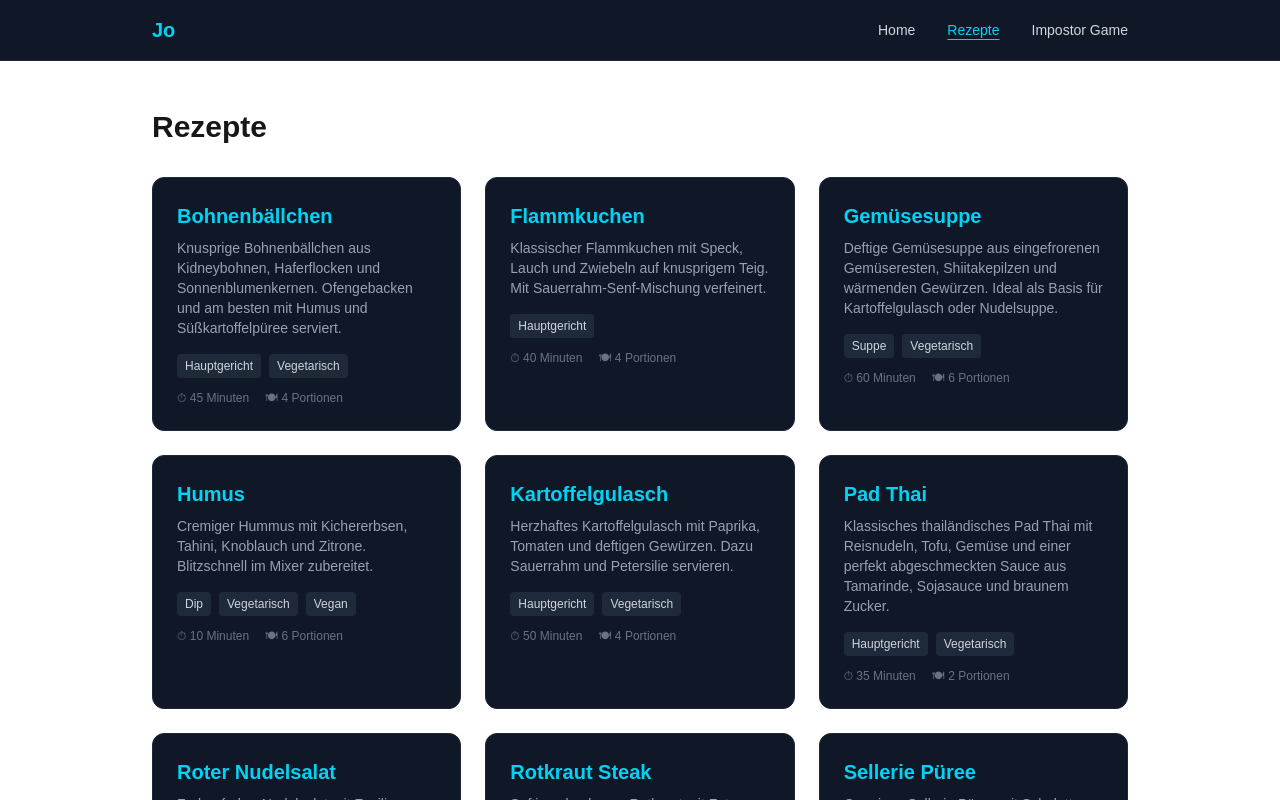
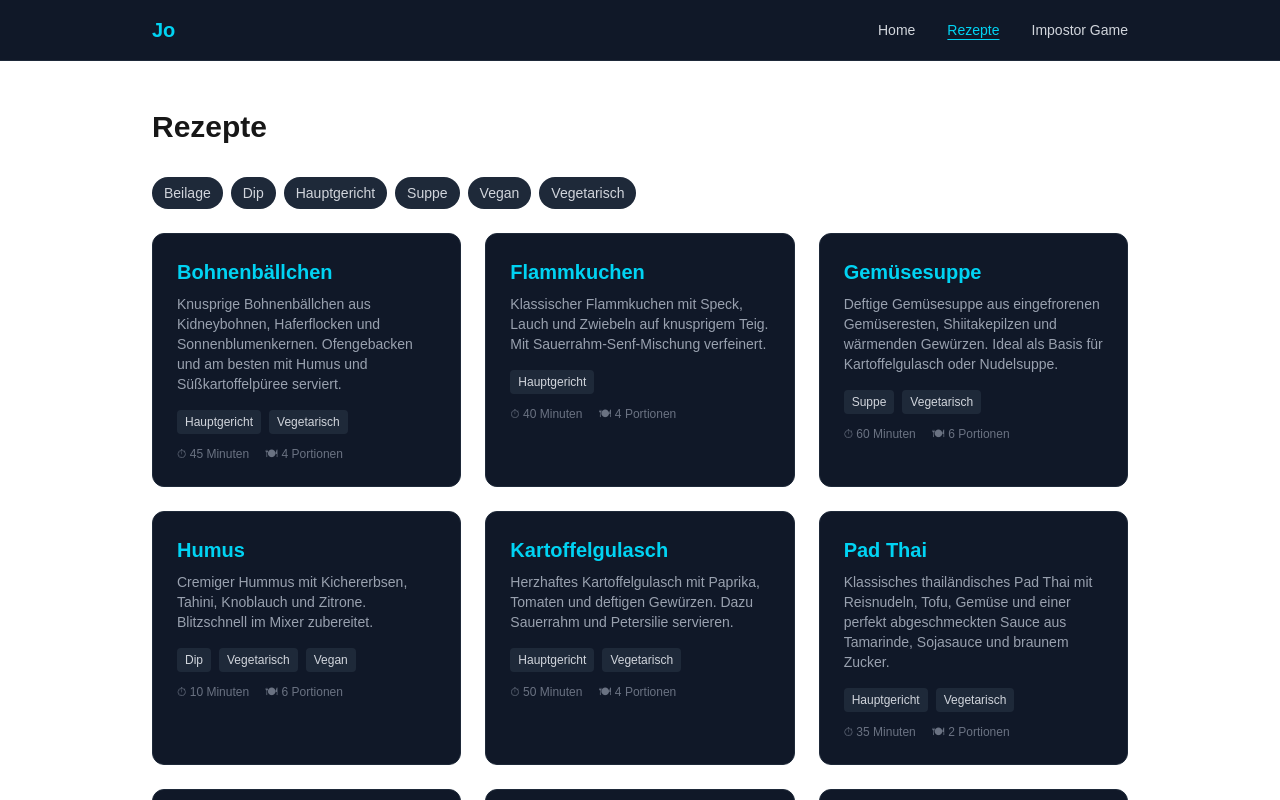
Before and after one commit to bot-jo/markus, a Next.js app: page /markus/rezepte in a window 1280 px wide. Shown: the top 800 px of the page. Built offline with nearby package versions, Linux system fonts and the light colour scheme.

Commit message:
feat(rezepte): add tag filtering for recipe listing [US-020, US-021, US-022]

```diff
--- a/app/rezepte/page.tsx
+++ b/app/rezepte/page.tsx
@@ -1,7 +1,7 @@
-import Link from 'next/link';
 import fs from 'fs';
 import path from 'path';
 import matter from 'gray-matter';
+import RecipeList from '@/components/RecipeList';
 
 const recipesDirectory = path.join(process.cwd(), 'content/rezepte');
 
@@ -54,35 +54,14 @@ export default function RezeptePage() {
     );
   }
 
+  const allTags = Array.from(
+    new Set(recipes.flatMap((r) => r.tags))
+  ).sort();
+
   return (
     <div>
       <h1 className="text-3xl font-bold mb-8">Rezepte</h1>
-      <div className="grid grid-cols-1 md:grid-cols-2 lg:grid-cols-3 gap-6">
-        {recipes.map((recipe) => (
-          <Link
-            key={recipe.slug}
-            href={`/rezepte/${recipe.slug}`}
-            className="bg-gray-900 border border-gray-800 rounded-xl p-6 hover:border-cyan-500/50 transition-colors block"
-          >
-            <h2 className="text-xl font-semibold text-cyan-400 mb-2">{recipe.title}</h2>
-            <p className="text-gray-400 text-sm mb-4">{recipe.description}</p>
-            <div className="flex flex-wrap gap-2 mb-3">
-              {recipe.tags.map((tag) => (
-                <span
-                  key={tag}
-                  className="text-xs bg-gray-800 text-gray-300 px-2 py-1 rounded"
-                >
-                  {tag}
-                </span>
-              ))}
-            </div>
-            <div className="text-xs text-gray-500 flex gap-4">
-              <span>⏱ {recipe.prepTime}</span>
-              <span>🍽 {recipe.servings} Portionen</span>
-            </div>
-          </Link>
-        ))}
-      </div>
+      <RecipeList recipes={recipes} allTags={allTags} />
     </div>
   );
 }
--- /dev/null
+++ b/components/RecipeList.tsx
@@ -0,0 +1,129 @@
+'use client';
+
+import { useSearchParams, useRouter } from 'next/navigation';
+import Link from 'next/link';
+
+interface RecipeMeta {
+  slug: string;
+  title: string;
+  description: string;
+  date: string;
+  servings: number;
+  prepTime: string;
+  tags: string[];
+}
+
+interface RecipeListProps {
+  recipes: RecipeMeta[];
+  allTags: string[];
+}
+
+export default function RecipeList({ recipes, allTags }: RecipeListProps) {
+  const searchParams = useSearchParams();
+  const router = useRouter();
+  const activeTag = searchParams.get('tag') || '';
+
+  const filteredRecipes = activeTag
+    ? recipes.filter((r) => r.tags.includes(activeTag))
+    : recipes;
+
+  const handleTagClick = (tag: string) => {
+    const params = new URLSearchParams(searchParams.toString());
+    if (activeTag === tag) {
+      params.delete('tag');
+    } else {
+      params.set('tag', tag);
+    }
+    const query = params.toString();
+    router.push(`/rezepte${query ? `?${query}` : ''}`);
+  };
+
+  const handleClearFilter = () => {
+    router.push('/rezepte');
+  };
+
+  return (
+    <div>
+      {/* Tag Filter Pills */}
+      {allTags.length > 0 && (
+        <div className="flex flex-wrap gap-2 mb-6">
+          {allTags.map((tag) => {
+            const isActive = activeTag === tag;
+            return (
+              <button
+                key={tag}
+                onClick={() => handleTagClick(tag)}
+                className={`text-sm px-3 py-1.5 rounded-full transition-colors ${
+                  isActive
+                    ? 'bg-cyan-500 text-black font-medium'
+                    : 'bg-gray-800 text-gray-300 hover:bg-gray-700 hover:text-white'
+                }`}
+              >
+                {tag}
+              </button>
+            );
+          })}
+        </div>
+      )}
+
+      {/* Active Filter Indicator */}
+      {activeTag && (
+        <div className="flex items-center gap-3 mb-6 text-sm">
+          <span className="text-gray-400">
+            Rezepte mit Tag: <span className="text-cyan-400 font-medium">{activeTag}</span>
+          </span>
+          <button
+            onClick={handleClearFilter}
+            className="text-cyan-400 hover:text-cyan-300 hover:underline"
+          >
+            Alle Rezepte anzeigen →
+          </button>
+        </div>
+      )}
+
+      {/* Recipe Grid */}
+      {filteredRecipes.length === 0 ? (
+        <div className="text-center py-16">
+          <p className="text-gray-400 text-lg">
+            Keine Rezepte mit dem Tag &quot;{activeTag}&quot; gefunden.
+          </p>
+        </div>
+      ) : (
+        <div className="grid grid-cols-1 md:grid-cols-2 lg:grid-cols-3 gap-6">
+          {filteredRecipes.map((recipe) => (
+            <Link
+              key={recipe.slug}
+              href={`/rezepte/${recipe.slug}`}
+              className="bg-gray-900 border border-gray-800 rounded-xl p-6 hover:border-cyan-500/50 transition-colors block"
+            >
+              <h2 className="text-xl font-semibold text-cyan-400 mb-2">{recipe.title}</h2>
+              <p className="text-gray-400 text-sm mb-4">{recipe.description}</p>
+              <div className="flex flex-wrap gap-2 mb-3">
+                {recipe.tags.map((tag) => (
+                  <button
+                    key={tag}
+                    onClick={(e) => {
+                      e.preventDefault();
+                      handleTagClick(tag);
+                    }}
+                    className={`text-xs px-2 py-1 rounded transition-colors ${
+                      activeTag === tag
+                        ? 'bg-cyan-500 text-black'
+                        : 'bg-gray-800 text-gray-300 hover:bg-gray-700'
+                    }`}
+                  >
+                    {tag}
+                  </button>
+                ))}
+              </div>
+              <div className="text-xs text-gray-500 flex gap-4">
+                <span>⏱ {recipe.prepTime}</span>
+                <span>🍽 {recipe.servings} Portionen</span>
+              </div>
+            </Link>
+          ))}
+        </div>
+      )}
+    </div>
+  );
+}
```
Also changed, not shown: 1 other file (tests, documents, lock files or other folders).
